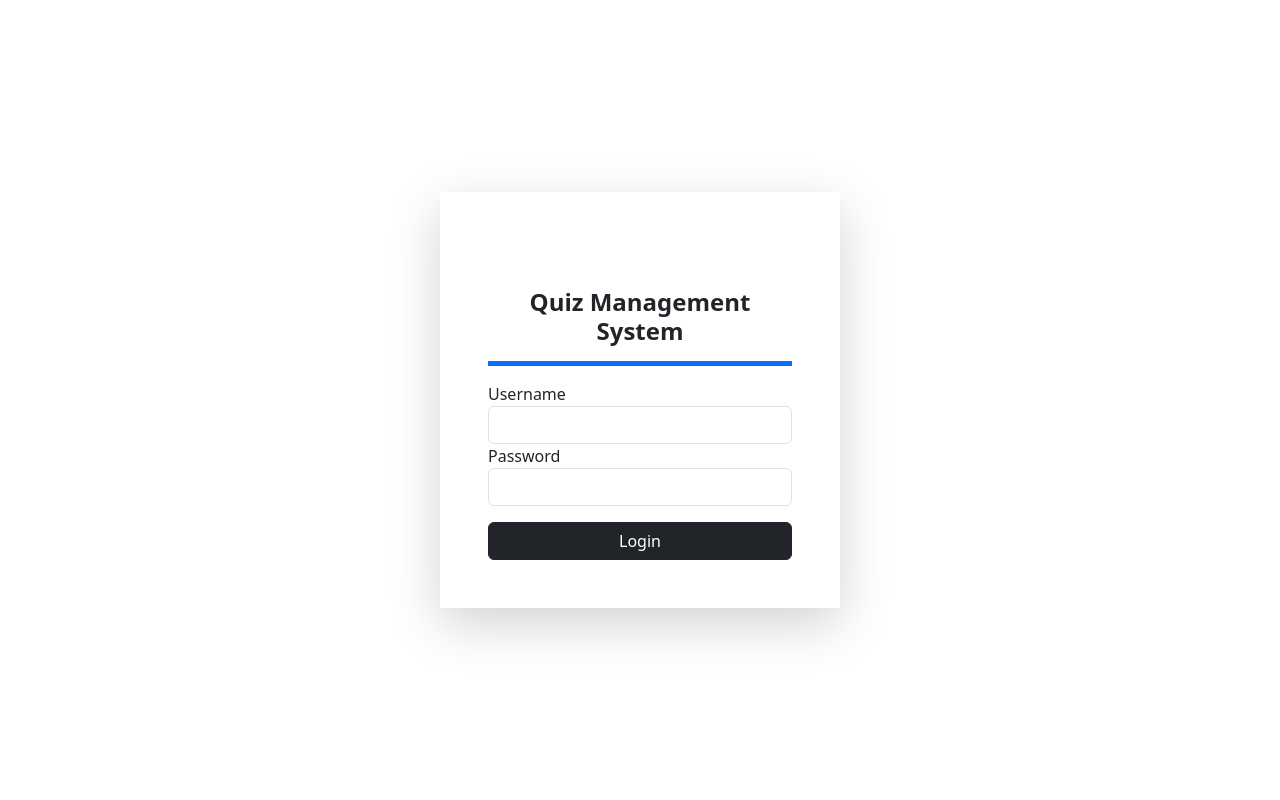
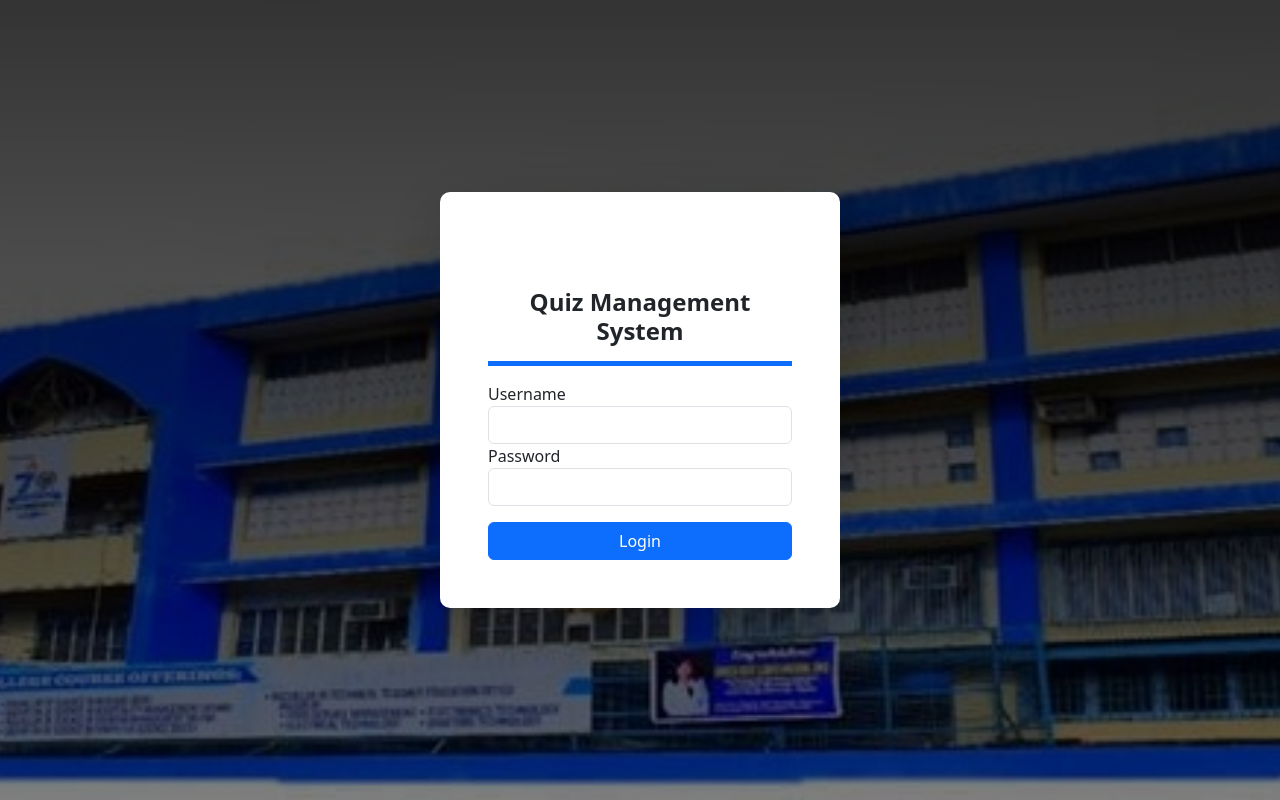
Before and after one commit to Sowishi/Quiz-System-Final-Project, a Flask app: page / in a window 1280 px wide. Run offline with Flask 3, Linux system fonts and the light colour scheme.

Commit message:
added background styling

```diff
--- a/main.py
+++ b/main.py
@@ -10,7 +10,8 @@ app = Flask(__name__)
 @app.route("/")
 def home():
     invalid = request.args.get('invalid', default='', type=str)
-    return render_template('index.html', invalid=invalid)
+    image_url = url_for('static', filename='bg.jpg')
+    return render_template('index.html', invalid=invalid, bg=image_url)
 
 @app.route("/login", methods=["POST"])
 def login():
@@ -196,6 +197,17 @@ def score(quiz_number):
             if(answers[x] == rightAnswers[x]):
                 score += 1
 
+        cursor.execute("""
+         CREATE TABLE IF NOT EXISTS scores (
+                id INTEGER PRIMARY KEY,
+                quizID INT,
+                highScore INT
+            );
+        """)
+
+        cursor.execute( "INSERT INTO scores (quizID, highScore) VALUES (?, ?);", (quiz_number, score))
+        db.commit()
+
         return render_template("score.html", score=score, numberOfQuestions=numberOfQuestions, questions=res)
 
 def generate_random_color():
--- a/templates/base.html
+++ b/templates/base.html
@@ -10,6 +10,25 @@
       integrity="sha384-T3c6CoIi6uLrA9TneNEoa7RxnatzjcDSCmG1MXxSR1GAsXEV/Dwwykc2MPK8M2HN"
       crossorigin="anonymous"
     />
+
+    <style>
+      .login {
+        background-image: linear-gradient(
+            rgba(0, 0, 0, 0.8),
+            rgba(0, 0, 0, 0.5)
+          ),
+          url("{{ bg }}");
+        background-size: cover;
+        background-position: center;
+        background-repeat: no-repeat;
+        height: 100vh; /* Ensure the background covers the entire viewport height */
+        margin: 0; /* Remove default margin */
+        display: flex;
+        flex-direction: column;
+        justify-content: center;
+        align-items: center;
+      }
+    </style>
   </head>
   <body>
     {% if request.path != "/" %}
--- a/templates/create.html
+++ b/templates/create.html
@@ -57,7 +57,7 @@
       data-bs-toggle="modal"
       data-bs-target="#createQuiz"
     >
-      Create Quiz
+      Create Quiz 🙌
     </button>
   </div>
   <h1>Created Quizzes 🚀</h1>
--- a/templates/index.html
+++ b/templates/index.html
@@ -1,11 +1,16 @@
 {% extends "base.html" %} {% block content %}
 
 <div
-  class="container-fluid vh-100 bg-white d-flex justify-content-center align-items-center"
+  class="container-fluid login vh-100 d-flex justify-content-center align-items-center"
 >
   <div
-    class="wrapper shadow-lg p-5"
-    style="min-width: 250px; width: 400px; min-height: 200px"
+    class="wrapper shadow-lg p-5 bg-white"
+    style="
+      min-width: 250px;
+      width: 400px;
+      min-height: 200px;
+      border-radius: 10px;
+    "
   >
     {% if invalid %}
 
@@ -31,7 +36,7 @@
         />
       </div>
       <div class="w-100 mt-3">
-        <button class="btn btn-dark w-100">Login</button>
+        <button class="btn btn-primary w-100">Login</button>
       </div>
     </form>
   </div>
```
Also changed, not shown: templates/edit-quiz.html (+5 -5 lines), templates/score.html (+8 -5 lines), quiz-app.db, static/bg.jpg (added).
